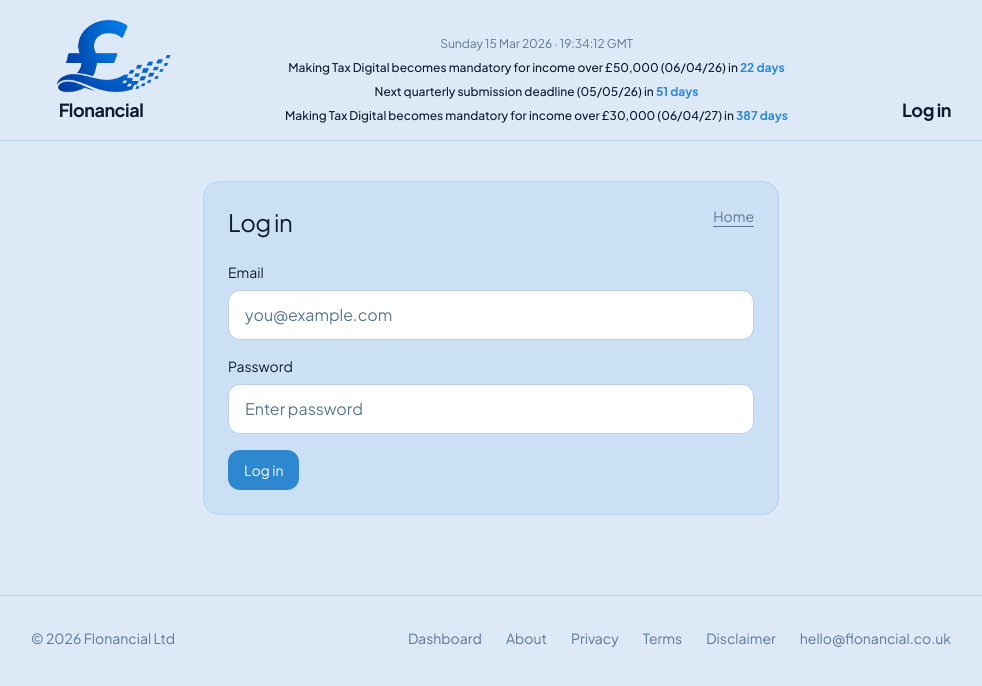
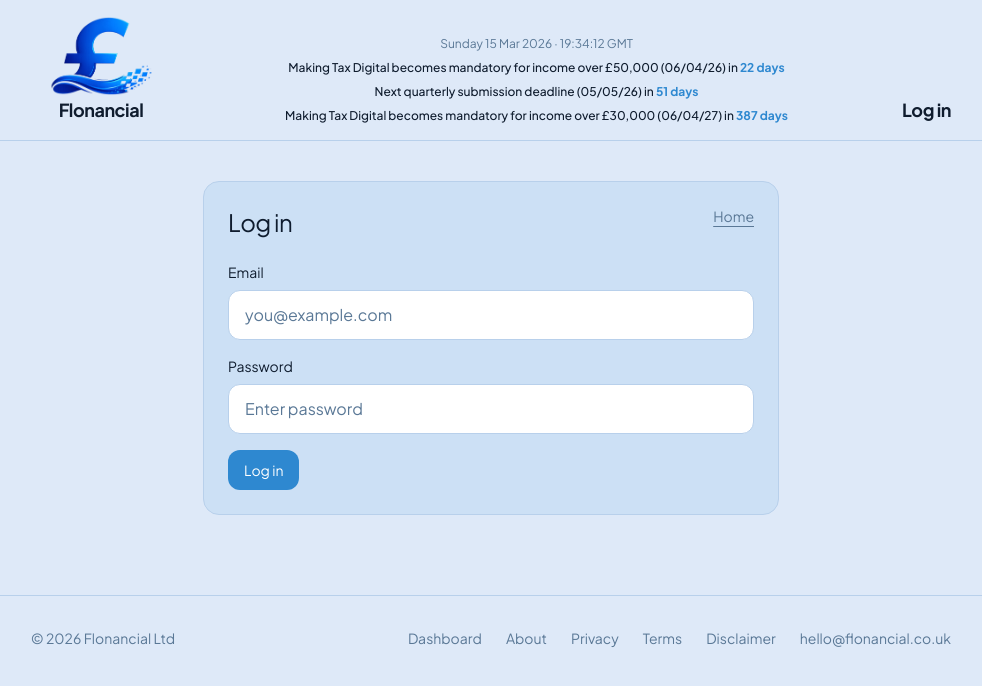
Before and after one commit to faffless/flonancial, a Next.js app: page /login in a window 1280 px wide. Shown: the top 686 px of the page, without its empty margins (149-1131 px from the left). Built offline with nearby package versions, Linux system fonts and the light colour scheme; no server answers.

Commit message:
history 4

```diff
--- a/src/app/history/page.tsx
+++ b/src/app/history/page.tsx
@@ -46,7 +46,7 @@ type HistoryRow = {
   turnover: number;
   expenses: number;
   tax_year: string;
-  action: "submitted" | "amended";
+  action: "submitted" | "Amendment sent";
   submitted_at: string;
   businesses: BusinessesField;
 };
--- a/src/components/site-header.tsx
+++ b/src/components/site-header.tsx
@@ -56,7 +56,7 @@ export function SiteHeader() {
           {/* Logo */}
           <Link href="/" className="flex flex-col items-center transition hover:opacity-90">
             <div className="flex h-[80px] w-[140px] items-center justify-center">
-              <img src="/brand/99D.png" alt="Flonancial" className="h-full w-full object-contain" />
+              <img src="/brand/99G.png" alt="Flonancial" className="h-full w-full object-contain" />
             </div>
             <p className="mt-0 text-lg font-bold tracking-tight text-[#0F1C2E]">Flonancial</p>
           </Link>
```
Also changed, not shown: public/brand/99G.png (added).
